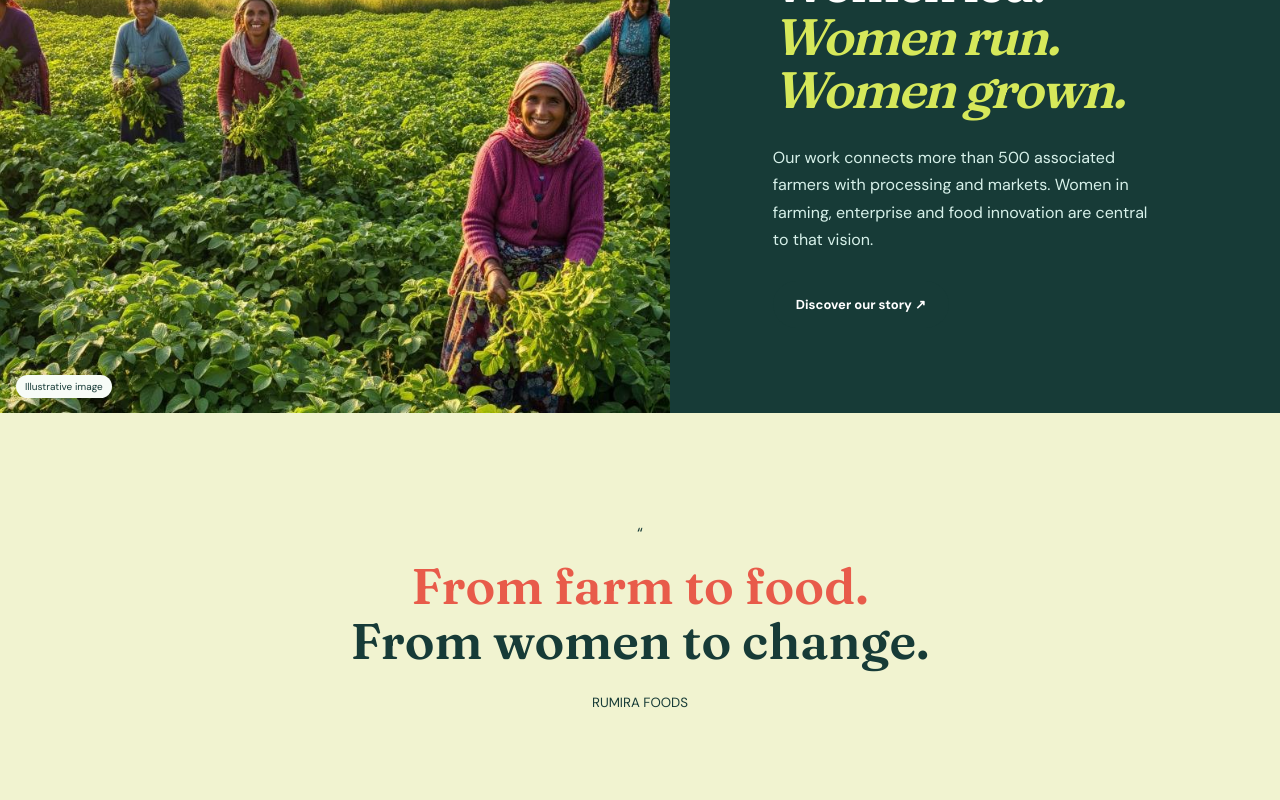
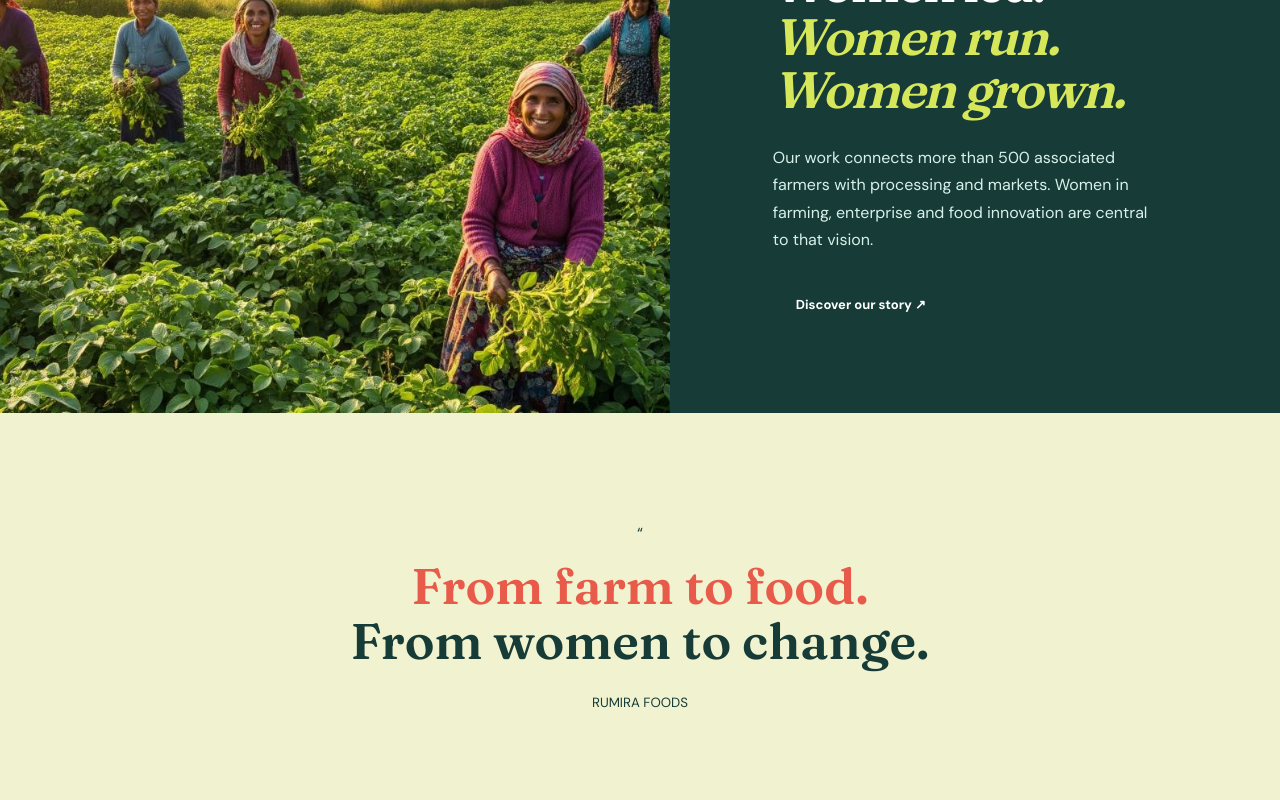
Before and after one commit to Digital-Trainee/rumirafoods, a React (Vite) app: page / in a window 1280 px wide. Shown: the part 2389-3189 px from the top of the page. Built offline with nearby package versions, Linux system fonts and the light colour scheme.

Commit message:
Remove illustrative image badges

```diff
--- a/src/About.jsx
+++ b/src/About.jsx
@@ -15,8 +15,8 @@ export default function About({ navigate }) {
       <div><strong>B2B</strong><span>and HORECA supply</span></div>
     </section>
     <section className="r-about-chapters">
-      <article><div className="r-about-image"><img src="/about-farmers.jpg" alt="Illustrative image of women harvesting produce" loading="lazy" /><small>Illustrative image</small></div><div><small>OUR AGRICULTURAL BACKBONE</small><h2>Rooted in the <em>farming community.</em></h2><p>Rumira Farmer Producer Company in Amba, Kolhapur, is associated with more than 500 farmers. It focuses on sourcing and processing seasonal fruits and vegetables while creating value for farming communities, including women farmers.</p></div></article>
-      <article><div className="r-about-image"><img src="/about-processing.jpg" alt="Illustrative image of fruit and vegetable processing" loading="lazy" /><small>Illustrative image</small></div><div><small>RUMIRA FOODS · PUNE</small><h2>Processing with <em>purpose.</em></h2><p>Our Pune-based processing arm works across fruit and vegetable dehydration, chips and snack processing, packaging and batch-wise third-party production. Heat-pump and solar dehydration equipment support controlled preparation, hygiene and consistent output.</p></div></article>
+      <article><div className="r-about-image"><img src="/about-farmers.jpg" alt="Illustrative image of women harvesting produce" loading="lazy" /></div><div><small>OUR AGRICULTURAL BACKBONE</small><h2>Rooted in the <em>farming community.</em></h2><p>Rumira Farmer Producer Company in Amba, Kolhapur, is associated with more than 500 farmers. It focuses on sourcing and processing seasonal fruits and vegetables while creating value for farming communities, including women farmers.</p></div></article>
+      <article><div className="r-about-image"><img src="/about-processing.jpg" alt="Illustrative image of fruit and vegetable processing" loading="lazy" /></div><div><small>RUMIRA FOODS · PUNE</small><h2>Processing with <em>purpose.</em></h2><p>Our Pune-based processing arm works across fruit and vegetable dehydration, chips and snack processing, packaging and batch-wise third-party production. Heat-pump and solar dehydration equipment support controlled preparation, hygiene and consistent output.</p></div></article>
     </section>
     <section className="r-about-values"><small>OUR VISION</small><h2>Women led. Women run. <em>Women grown.</em></h2><p>Women are part of the story from farms and entrepreneurship to food innovation. We connect that vision with convenient food alternatives made from agricultural produce.</p><div><span>Women in farming</span><span>Women in enterprise</span><span>Women in food innovation</span></div></section>
     <section className="r-about-flow"><small>ONE CONNECTED ECOSYSTEM</small><h2>From the farm to your table</h2><ol><li>Farmers</li><li>Processing</li><li>Packaging</li><li>Markets</li></ol><p>Farmer-linked sourcing, careful handling and practical food formats help us bring ingredients and finished products to B2B, HORECA and everyday buyers.</p>{link('/process', 'See our process')}</section>
--- a/src/ProductCatalogue.jsx
+++ b/src/ProductCatalogue.jsx
@@ -17,7 +17,6 @@ function Photo({ product, large }) {
     {product.imagePosition
       ? <div className="px-sheet-photo" role="img" aria-label={`Illustration of ${product.name}`} style={{ backgroundImage: `url(${product.image})`, backgroundPosition: product.imagePosition }} />
       : <img src={product.image} alt={`Illustrative image of ${product.name}`} loading={large ? 'eager' : 'lazy'} />}
-    <small>Illustrative image</small>
   </div>;
 }
 
--- a/src/main.jsx
+++ b/src/main.jsx
@@ -45,7 +45,7 @@ function Home() {
     <section className="r-hero"><div><small>WOMEN LED · WOMEN RUN · WOMEN GROWN</small><h1>Healthy food <em>everyday.</em></h1><p>Your go-to clean label food brand. Rumira brings farmer-linked sourcing and thoughtful processing together for convenient food made with care.</p><div className="r-actions"><Btn href="/products">Explore our products</Btn><Btn green href={wa('Hello Rumira Foods, I would like to know more about your products.')}>WhatsApp us</Btn></div><div className="r-promise">✳ <span>From farm to food.<br /><b>From women to change.</b></span></div></div><FeaturedCarousel navigate={go} /></section>
     <section className="r-stats"><div><b>500+</b><span>associated farmers</span></div><div><b>{groups.length}</b><span>product categories</span></div><div><b>{catalog.length}</b><span>products to explore</span></div><p>Farmer-linked sourcing · In-house processing · B2B and HORECA supply</p></section>
     <section className="r-section"><div className="r-heading"><div><small>OUR PORTFOLIO</small><h2>Ingredients and foods<br /><em>for different needs.</em></h2></div><Btn href="/products">View all products</Btn></div><div className="r-grid">{groups.map((group, index) => <a key={group.id} href={`/products#${group.id}`} onClick={(event) => { event.preventDefault(); go('/products'); setTimeout(() => document.getElementById(group.id)?.scrollIntoView({ behavior: 'smooth' }), 50); }} style={{ backgroundImage: `linear-gradient(180deg,rgba(23,59,55,.08),rgba(23,59,55,.82)),url(${groupImage(group.id)})` }}><span>{String(index + 1).padStart(2, '0')}</span><div><small>{group.audience}</small><h3>{group.title}</h3><b>↗</b></div></a>)}</div></section>
-    <section className="r-story"><figure><img src="/about-farmers.jpg" alt="Illustrative image of women harvesting produce" loading="lazy" /><figcaption>Illustrative image</figcaption></figure><article><small>THE PEOPLE BEHIND RUMIRA</small><h2>Women led.<br /><em>Women run. Women grown.</em></h2><p>Our work connects more than 500 associated farmers with processing and markets. Women in farming, enterprise and food innovation are central to that vision.</p><Btn href="/about">Discover our story</Btn></article></section>
+    <section className="r-story"><figure><img src="/about-farmers.jpg" alt="Illustrative image of women harvesting produce" loading="lazy" /></figure><article><small>THE PEOPLE BEHIND RUMIRA</small><h2>Women led.<br /><em>Women run. Women grown.</em></h2><p>Our work connects more than 500 associated farmers with processing and markets. Women in farming, enterprise and food innovation are central to that vision.</p><Btn href="/about">Discover our story</Btn></article></section>
     <section className="r-quote">“<blockquote>From farm to food.<br />From women to change.</blockquote><small>RUMIRA FOODS</small></section>
   </>;
 }
@@ -59,7 +59,7 @@ function Process() {
   ];
   return <>
     <section className="r-page-hero dark"><small>PROCESS & PRODUCTION</small><h1>From farmers to <em>finished food.</em></h1><p>Rumira connects sourcing, processing, packaging and markets through one farm-to-food ecosystem.</p></section>
-    <section className="r-process-intro"><figure className="r-process-image"><img src="/about-processing.jpg" alt="Illustrative image of fruit and vegetable dehydration" loading="lazy" /><figcaption>Illustrative image</figcaption></figure><article><small>IN-HOUSE CAPABILITIES</small><h2>Thoughtful processing,<br /><em>batch by batch.</em></h2><p>Our Pune-based unit works with fruit and vegetable dehydration, chips and snacks, and packaging. Heat-pump and solar dehydration equipment support controlled processing. Specifications, testing and documentation depend on the final product and application.</p></article></section>
+    <section className="r-process-intro"><figure className="r-process-image"><img src="/about-processing.jpg" alt="Illustrative image of fruit and vegetable dehydration" loading="lazy" /></figure><article><small>IN-HOUSE CAPABILITIES</small><h2>Thoughtful processing,<br /><em>batch by batch.</em></h2><p>Our Pune-based unit works with fruit and vegetable dehydration, chips and snacks, and packaging. Heat-pump and solar dehydration equipment support controlled processing. Specifications, testing and documentation depend on the final product and application.</p></article></section>
     <section className="r-steps">{steps.map(([number, title, description]) => <article key={number}><b>{number}</b><h3>{title}</h3><p>{description}</p></article>)}</section>
     <section className="r-process-benefits"><div><small>WHY DEHYDRATE?</small><h2>Food that fits <em>everyday life.</em></h2><p>Dehydration can make produce easier to store, carry and use in powders, snacks and mixes. Fiber, antioxidant and mineral content varies by ingredient and process; request the product-specific nutritional and ingredient details for any claim or application.</p></div><ul><li>Convenient formats for cooking and snacking</li><li>Portable options with product-specific shelf life</li><li>Clean-label formulations where possible</li><li>Defined specifications for commercial supply</li></ul></section>
     <section className="r-process-note"><h2>Ask for the details that matter</h2><p>Ingredient declarations, allergens, testing, pack formats and permitted applications should be confirmed against the final product specification. Botanical ingredients may be sourced through qualified suppliers; their production process is not represented as in-house.</p><Btn href="/contact">Request a specification</Btn></section>
--- a/src/theme.css
+++ b/src/theme.css
@@ -105,7 +105,6 @@ body { background: var(--cream); color: var(--green); }
 .px-card-meta { color: #a92e22; }
 .px-card-image { background: var(--rumira-mint-pale); }
 .px-photo { border-radius: 0; background: #ecf9f4; }
-.px-photo>small { color: var(--rumira-ink); }
 .px-plus { background: var(--paper); color: var(--rumira-coral); }
 .px-plus:hover { background: var(--rumira-brick); color: #fff; }
 .px-photo-large { border-radius: 210px 210px 24px 24px; }
@@ -295,7 +294,6 @@ body { background: var(--cream); color: var(--green); }
 .r-featured-controls button:focus-visible, .r-featured-frame a:focus-visible { outline: 3px solid var(--rumira-coral); outline-offset: 4px; }
 .r-story figure, .r-process-image { position: relative; min-height: 420px; margin: 0; overflow: hidden; }
 .r-story figure img, .r-process-image img { width: 100%; height: 100%; display: block; object-fit: cover; }
-.r-story figcaption, .r-process-image figcaption { position: absolute; bottom: 15px; left: 16px; padding: 5px 9px; border-radius: 12px; background: #f7fcf7; color: #173b37; font-size: 10px; }
 
 /* Rumira's farm-to-food story and production details. */
 .r-about-hero { background: radial-gradient(circle at 82% 12%,var(--rumira-lime) 0 8%,transparent 8.2%),var(--rumira-mint); text-align: center; padding-block: 100px 85px; }
@@ -311,7 +309,6 @@ body { background: var(--cream); color: var(--green); }
 .r-about-chapters article:nth-child(even) .r-about-image { order: 2; }
 .r-about-image { position: relative; height: 420px; overflow: hidden; border-radius: 35% 35% 24px 24px; }
 .r-about-image img { width: 100%; height: 100%; object-fit: cover; }
-.r-about-image small { position: absolute; bottom: 14px; left: 14px; padding: 5px 9px; background: #f7fcf7; border-radius: 12px; font-size: 10px; }
 .r-about-chapters article>div:last-child>small, .r-about-values>small, .r-about-flow>small, .r-about-difference>small, .r-process-benefits small { color: var(--rumira-coral); font-size: 11px; font-weight: 700; letter-spacing: .15em; }
 .r-about-chapters h2, .r-about-values h2, .r-about-flow h2, .r-process-benefits h2 { font: 600 clamp(36px, 4vw, 55px)/1.08 'Fraunces', Georgia, serif; letter-spacing: -.035em; margin: 18px 0; }
 .r-about-chapters h2 em, .r-about-values h2 em, .r-process-benefits h2 em { color: var(--rumira-coral); }
```
